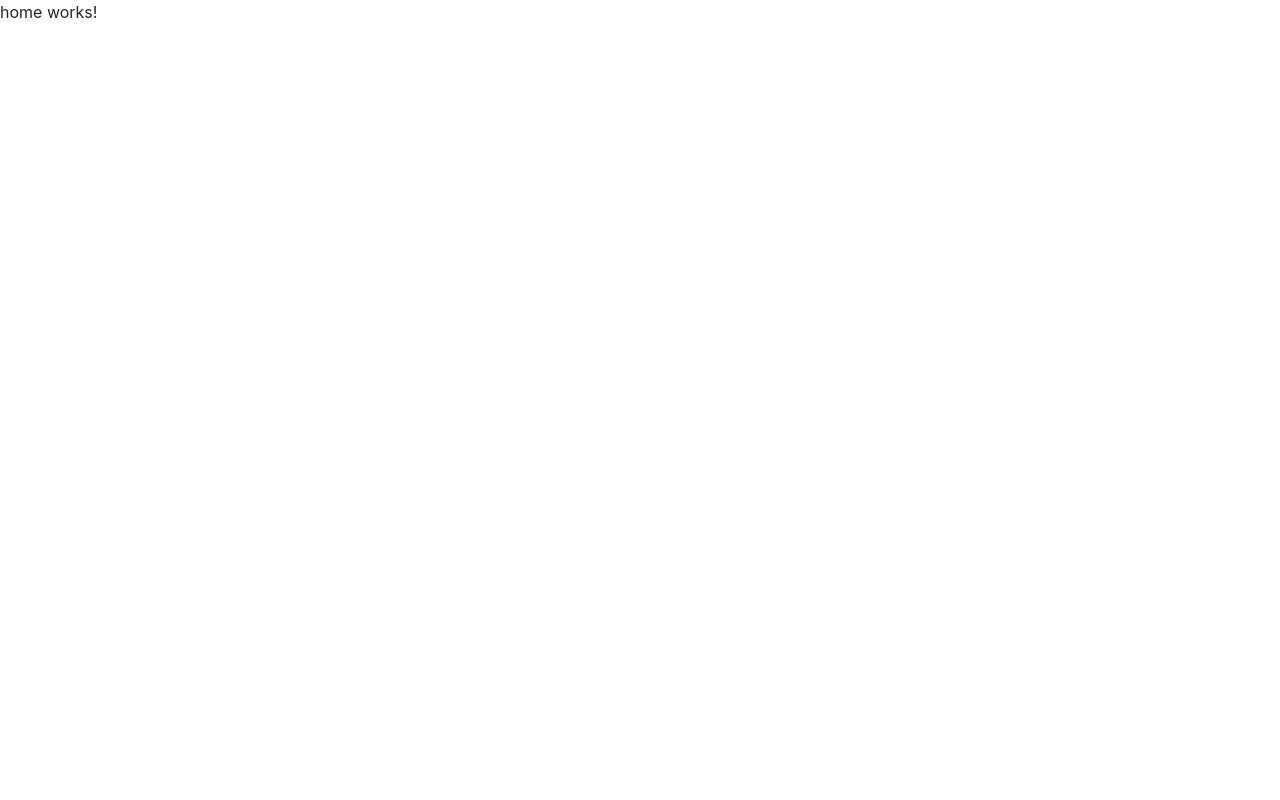
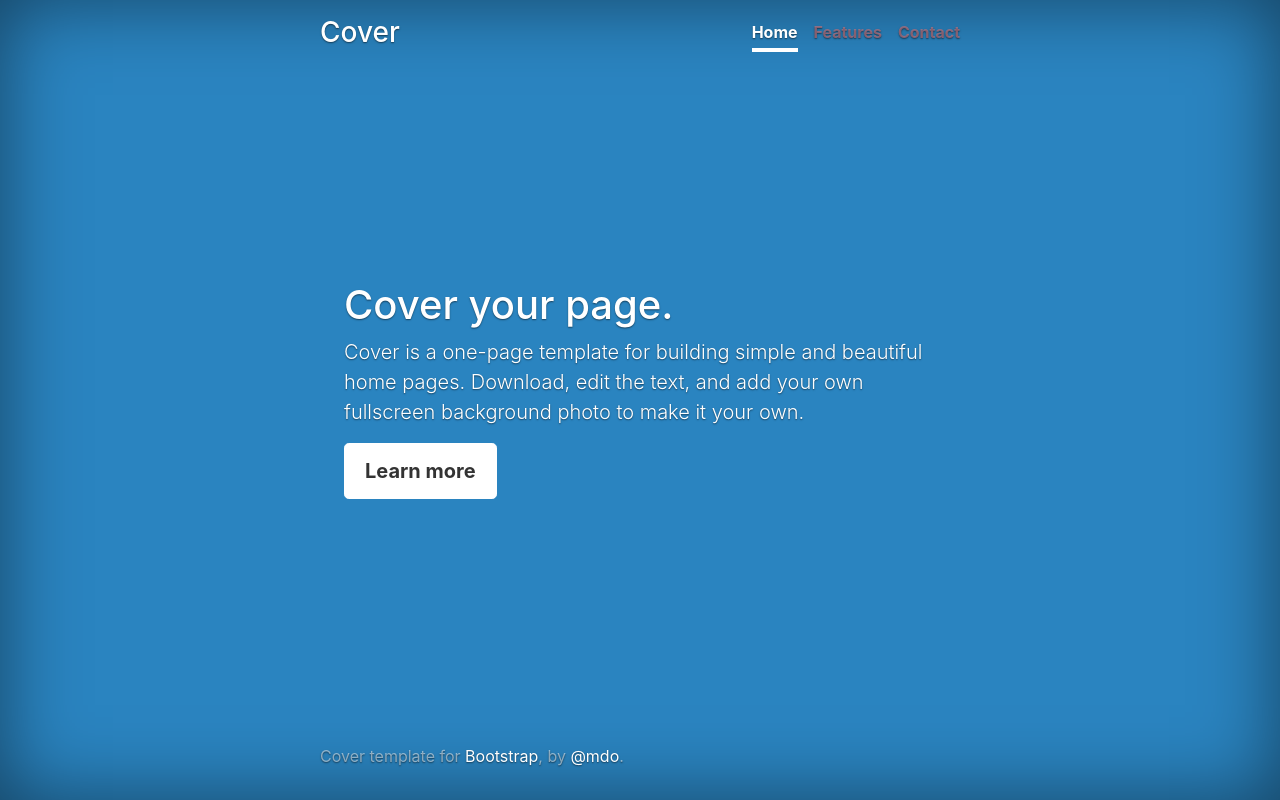
Before and after one commit to iin18/my-app, an Angular app: page / in a window 1280 px wide. Built offline with nearby package versions, Linux system fonts and the light colour scheme.

Commit message:
add html page

```diff
--- a/src/app/home/home.component.css
+++ b/src/app/home/home.component.css
@@ -0,0 +1,107 @@
+/*
+ * Globals
+ */
+
+/* Links */
+a,
+a:focus,
+a:hover {
+  color: #fff;
+}
+
+/* Custom default button */
+.btn-secondary,
+.btn-secondary:hover,
+.btn-secondary:focus {
+  color: #333;
+  text-shadow: none; /* Prevent inheritance from `body` */
+  background-color: #fff;
+  border: .05rem solid #fff;
+}
+
+
+/*
+ * Base structure
+ */
+
+
+
+.wrapper {
+  height: 100%;
+  background-color: rgb(42, 132, 192);
+}
+
+.wrapper {
+  display: -ms-flexbox;
+  display: flex;
+  color: #fff;
+  text-shadow: 0 .05rem .1rem rgba(0, 0, 0, .5);
+  box-shadow: inset 0 0 5rem rgba(0, 0, 0, .5);
+}
+
+.cover-container {
+  max-width: 42em;
+}
+
+
+/*
+ * Header
+ */
+.masthead {
+  margin-bottom: 2rem;
+}
+
+.masthead-brand {
+  margin-bottom: 0;
+}
+
+.nav-masthead .nav-link {
+  padding: .25rem 0;
+  font-weight: 700;
+  color: rgba(248, 122, 122, 0.5);
+  background-color: transparent;
+  border-bottom: .25rem solid transparent;
+}
+
+.nav-masthead .nav-link:hover,
+.nav-masthead .nav-link:focus {
+  border-bottom-color: rgba(255, 255, 255, .25);
+}
+
+.nav-masthead .nav-link + .nav-link {
+  margin-left: 1rem;
+}
+
+.nav-masthead .active {
+  color: #fff;
+  border-bottom-color: #fff;
+}
+
+@media (min-width: 48em) {
+  .masthead-brand {
+    float: left;
+  }
+  .nav-masthead {
+    float: right;
+  }
+}
+
+
+/*
+ * Cover
+ */
+.cover {
+  padding: 0 1.5rem;
+}
+.cover .btn-lg {
+  padding: .75rem 1.25rem;
+  font-weight: 700;
+}
+
+
+/*
+ * Footer
+ */
+.mastfoot {
+  color: rgba(255, 255, 255, .5);
+}
--- a/src/app/home/home.component.html
+++ b/src/app/home/home.component.html
@@ -1,3 +1,37 @@
-<p>
+<!-- <p>
   home works!
 </p>
+<button routerLink="jokes" class="btn btn-lg btn-secondary" role="button">Go to Jokes</button>
+<br>
+<br>
+<button [routerLink]="['joke', id]" class="btn btn-lg btn-secondary" role="button">Go to Joke {{id}}</button> -->
+
+<div class="wrapper">
+
+    <div class="cover-container d-flex w-100 h-100 p-3 mx-auto flex-column">
+      <header class="masthead mb-auto">
+        <div class="inner">
+          <h3 class="masthead-brand">Cover</h3>
+          <nav class="nav nav-masthead justify-content-center">
+            <a class="nav-link active" href="#">Home</a>
+            <a class="nav-link" href="#">Features</a>
+            <a class="nav-link" href="#" routerLink="jokes">Contact</a>
+          </nav>
+        </div>
+      </header>
+
+      <main role="main" class="inner cover">
+        <h1 class="cover-heading">Cover your page.</h1>
+        <p class="lead">Cover is a one-page template for building simple and beautiful home pages. Download, edit the text, and add your own fullscreen background photo to make it your own.</p>
+        <p class="lead">
+          <a href="#" class="btn btn-lg btn-secondary">Learn more</a>
+        </p>
+      </main>
+
+      <footer class="mastfoot mt-auto">
+        <div class="inner">
+          <p>Cover template for <a href="https://getbootstrap.com/">Bootstrap</a>, by <a href="https://twitter.com/mdo">@mdo</a>.</p>
+        </div>
+      </footer>
+    </div>
+</div>
--- a/src/app/joke/joke.component.html
+++ b/src/app/joke/joke.component.html
@@ -1,8 +1,9 @@
-
+<h6 *ngIf="id">{{ id}}</h6>
   <div class="card mb-3" style="width: 320px;">
     <div class="card-body">
      <h4 class="card-title">{{joke.setup}}</h4>
      <p  class="card-text" [hidden]="joke.hide">{{joke.punchline}}</p>
      <button class="btn btn-primary" (click)="joke.toggle()" role="button"> Tell me</button>
+
     </div>
-     </div>
+  </div>
--- a/src/app/joke/joke.component.ts
+++ b/src/app/joke/joke.component.ts
@@ -1,4 +1,5 @@
 import { Component, OnInit, Input } from '@angular/core';
+import { ActivatedRoute } from '@angular/router';
 
 export class Joke {
   public setup: string;
@@ -23,7 +24,14 @@
 })
 export class JokeComponent implements OnInit {
   @Input() joke: Object;
-  constructor() { }
+  id: number;
+
+  constructor(private route: ActivatedRoute) {
+    this.route.params.subscribe(params => {
+      // console.log(params);
+      this.id = params.id;
+    });
+  }
 
   ngOnInit() {
   }
--- a/src/styles.css
+++ b/src/styles.css
@@ -1 +1,4 @@
 /* You can add global styles to this file, and also import other style files */
+html,body{
+    height: 100%;
+ }
```
Also changed, not shown: src/app/app.module.ts (+7 -0 lines).
